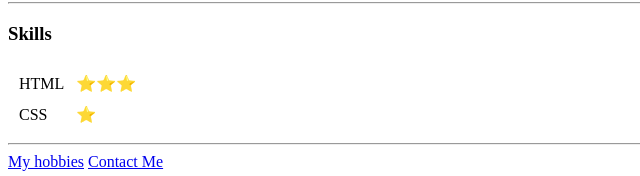
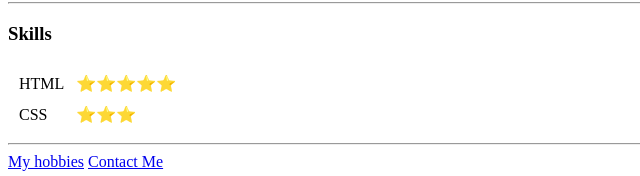
Before and after one commit to Cata-pixel/cv, a plain HTML site: page index.html in a window 1280 px wide. Shown: the part 1115-1291 px from the top of the page, 0-640 px from the left. Drawn offline with Linux system fonts and the light colour scheme.

Commit message:
Update index.html

```diff
--- a/index.html
+++ b/index.html
@@ -51,11 +51,11 @@
 <table cellspacing="10">
   <tr>
     <td>HTML</td>
-    <td>⭐⭐⭐</td>
+    <td>⭐⭐⭐⭐⭐</td>
   </tr>
   <tr>
     <td>CSS</td>
-    <td>⭐</td>
+    <td>⭐⭐⭐</td>
   </tr>
 </table>
 <hr>
```
